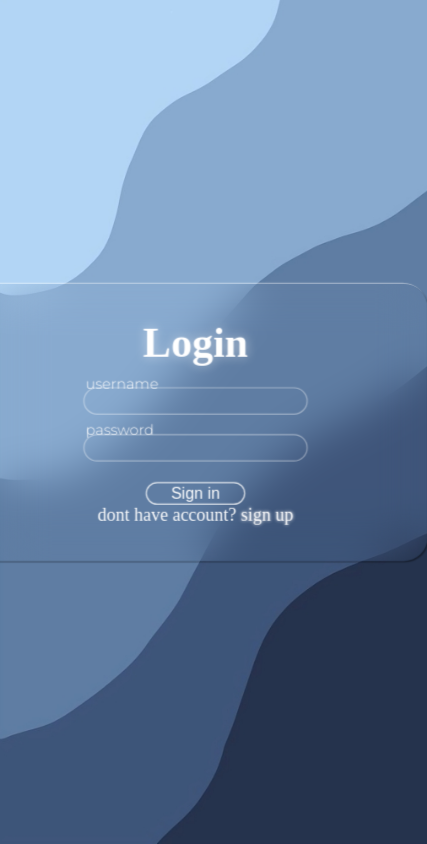
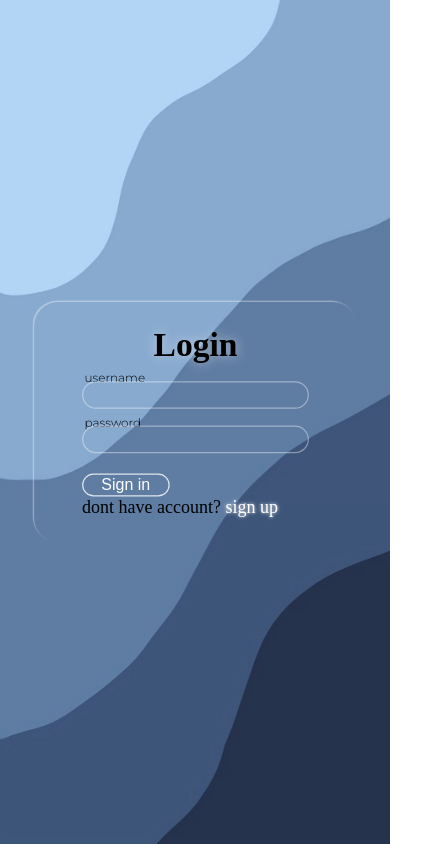
Before and after one commit to nikshay01/htm, a plain HTML site: page index.html in a window 390 px wide. Shown: the whole page, 427 px wide, since content can reach past the window. Drawn offline with Linux system fonts and the light colour scheme; a web font is replaced by a local one.

Commit message:
Update styles.css

```diff
--- a/styles.css
+++ b/styles.css
@@ -13,10 +13,7 @@ body {
     background-image: url('bg.png');
     background-size: cover;
 }
-@media only screen and (max-width: 768px){
-	body{
-		background-image: url('bg0.png');
-	}
+
 }
 form{
 	backdrop-filter: blur(18px);
@@ -97,3 +94,24 @@ a{
 	text-shadow: 0px 0px 3px rgba(255, 255, 255, 1) ;
 
 }
+@media only screen and (max-width: 768px){
+	body{
+		background-image: url('bg0.png');
+	}
+	form {
+        padding: 20px 40px;
+    }
+    .head {
+        font-size: 28px;
+    }
+    label {
+        font-size: 10px;
+    }
+    .in {
+        padding: 3px 5px;
+    }
+    button {
+        padding: 1px 15px;
+    }
+
+}
```
